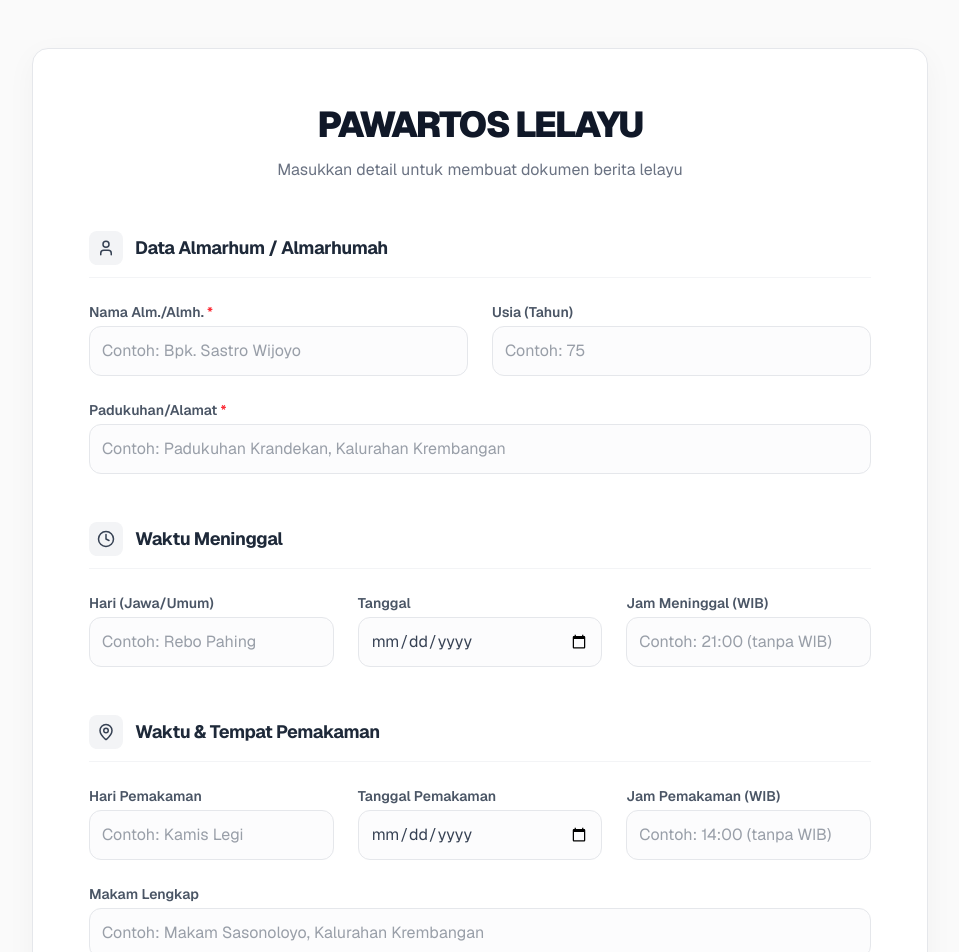
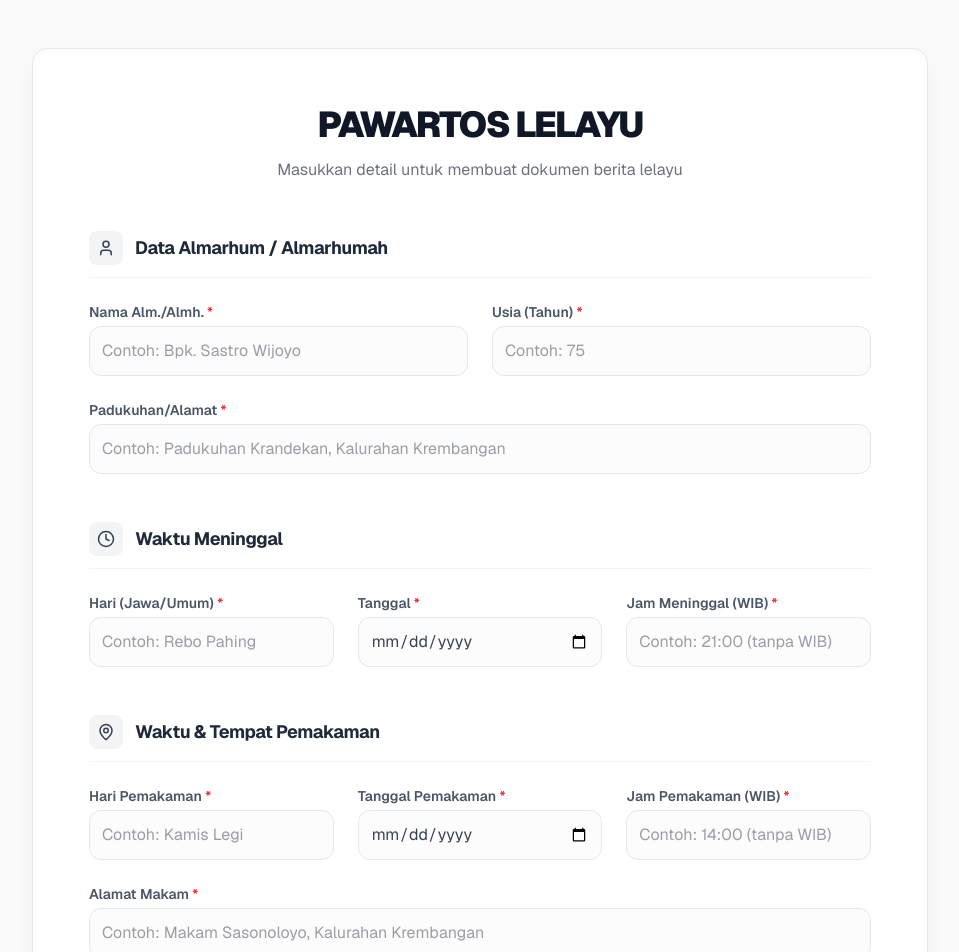
Before and after one commit to akunteseterwork/berita-lelayu, a Next.js app: page / in a window 1280 px wide. Shown: the top 952 px of the page, without its empty margins (160-1119 px from the left). Built offline with nearby package versions, Linux system fonts and the light colour scheme.

Commit message:
add missing required fields

```diff
--- a/app/page.tsx
+++ b/app/page.tsx
@@ -188,7 +188,7 @@ export default function SubmitLelayuPage() {
             <SectionHeader title="Data Almarhum / Almarhumah" icon={User} />
             <div className="grid grid-cols-1 md:grid-cols-2 gap-6">
               <FormInput label="Nama Alm./Almh." name="namaAlmarhum" value={formData.namaAlmarhum} onChange={handleChange} placeholder="Contoh: Bpk. Sastro Wijoyo" required={true} />
-              <FormInput label="Usia (Tahun)" name="usia" type="number" value={formData.usia} onChange={handleChange} placeholder="Contoh: 75" />
+              <FormInput label="Usia (Tahun)" name="usia" type="number" value={formData.usia} onChange={handleChange} placeholder="Contoh: 75" required={true}/>
               <div className="md:col-span-2">
                 <FormInput label="Padukuhan/Alamat" name="padukuhan" value={formData.padukuhan} onChange={handleChange} placeholder="Contoh: Padukuhan Krandekan, Kalurahan Krembangan" required={true} />
               </div>
@@ -198,21 +198,21 @@ export default function SubmitLelayuPage() {
           <section>
             <SectionHeader title="Waktu Meninggal" icon={Clock} />
             <div className="grid grid-cols-1 md:grid-cols-3 gap-6">
-              <FormInput label="Hari (Jawa/Umum)" name="hariMeninggal" value={formData.hariMeninggal} onChange={handleChange} placeholder="Contoh: Rebo Pahing" />
-              <FormInput label="Tanggal" name="tanggalMeninggal" type="date" value={formData.tanggalMeninggal} onChange={handleChange} />
-              <FormInput label="Jam Meninggal (WIB)" name="jamMeninggal" value={formData.jamMeninggal} onChange={handleChange} placeholder="Contoh: 21:00 (tanpa WIB)" />
+              <FormInput label="Hari (Jawa/Umum)" name="hariMeninggal" value={formData.hariMeninggal} onChange={handleChange} placeholder="Contoh: Rebo Pahing" required={true}/>
+              <FormInput label="Tanggal" name="tanggalMeninggal" type="date" value={formData.tanggalMeninggal} onChange={handleChange} required={true}/>
+              <FormInput label="Jam Meninggal (WIB)" name="jamMeninggal" value={formData.jamMeninggal} onChange={handleChange} placeholder="Contoh: 21:00 (tanpa WIB)" required={true}/>
             </div>
           </section>
 
           <section>
             <SectionHeader title="Waktu & Tempat Pemakaman" icon={MapPin} />
             <div className="grid grid-cols-1 md:grid-cols-3 gap-6">
-              <FormInput label="Hari Pemakaman" name="hariPemakaman" value={formData.hariPemakaman} onChange={handleChange} placeholder="Contoh: Kamis Legi" />
-              <FormInput label="Tanggal Pemakaman" name="tanggalPemakaman" type="date" value={formData.tanggalPemakaman} onChange={handleChange} />
-              <FormInput label="Jam Pemakaman (WIB)" name="jamPemakaman" value={formData.jamPemakaman} onChange={handleChange} placeholder="Contoh: 14:00 (tanpa WIB)" />
+              <FormInput label="Hari Pemakaman" name="hariPemakaman" value={formData.hariPemakaman} onChange={handleChange} placeholder="Contoh: Kamis Legi" required={true}/>
+              <FormInput label="Tanggal Pemakaman" name="tanggalPemakaman" type="date" value={formData.tanggalPemakaman} onChange={handleChange} required={true}/>
+              <FormInput label="Jam Pemakaman (WIB)" name="jamPemakaman" value={formData.jamPemakaman} onChange={handleChange} placeholder="Contoh: 14:00 (tanpa WIB)" required={true}/>
             </div>
             <div className="mt-6">
-              <FormInput label="Makam Lengkap" name="makamLengkap" value={formData.makamLengkap} onChange={handleChange} placeholder="Contoh: Makam Sasonoloyo, Kalurahan Krembangan" />
+              <FormInput label="Alamat Makam" name="makamLengkap" value={formData.makamLengkap} onChange={handleChange} placeholder="Contoh: Makam Sasonoloyo, Kalurahan Krembangan" required={true}/>
             </div>
           </section>
 
```
